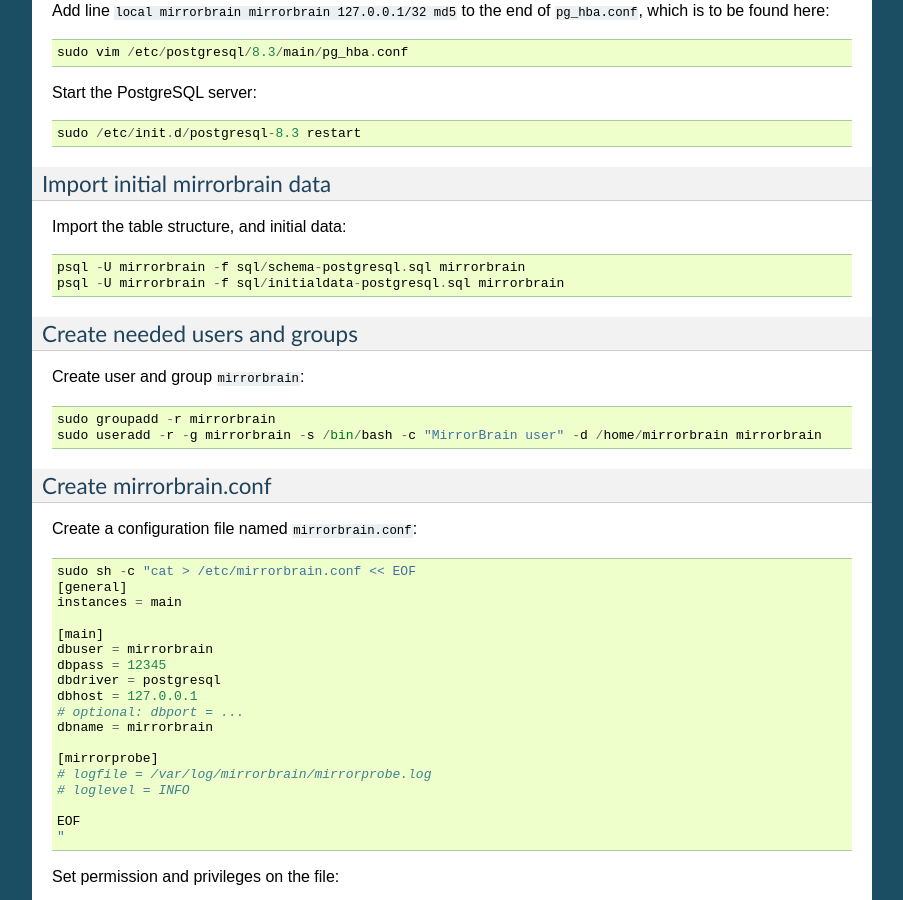
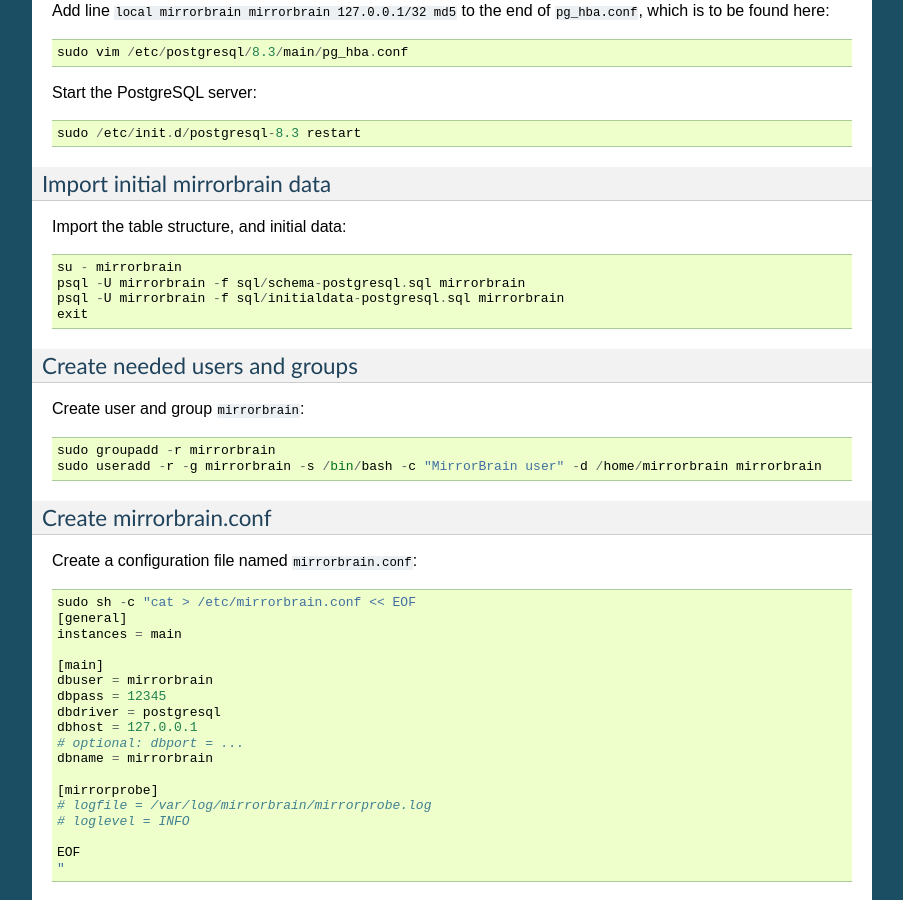
Before and after one commit to hayalci/mirrorbrain, a Sphinx documentation site: the page built from docs/installation/debian.rst, in a window 1280 px wide and 900 px high, scrolled down 3813 px. Shown: the whole window, without its empty margins (198-1101 px from the left). Built offline with Sphinx 7.4.7, drawn with Linux system fonts in a browser that asks for light colours.

Commit message:
added su- mirrorbrain to database creating section
git-svn-id: http://svn.mirrorbrain.org/svn/mirrorbrain/trunk@7815 2d291e14-ff0c-0410-a3fa-d5caa9871f55

```diff
--- a/docs/installation/debian.rst
+++ b/docs/installation/debian.rst
@@ -229,9 +229,10 @@
 
 Import the table structure, and initial data::
 
+  su - mirrorbrain
   psql -U mirrorbrain -f sql/schema-postgresql.sql mirrorbrain
   psql -U mirrorbrain -f sql/initialdata-postgresql.sql mirrorbrain
-
+  exit
 
 Create needed users and groups
 ~~~~~~~~~~~~~~~~~~~~~~~~~~~~~~
```
